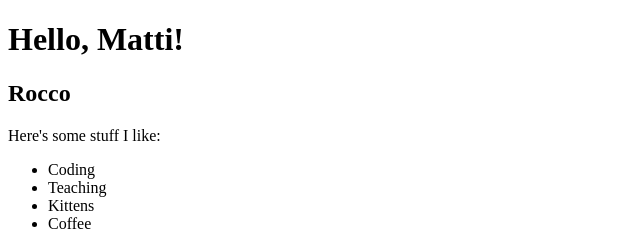
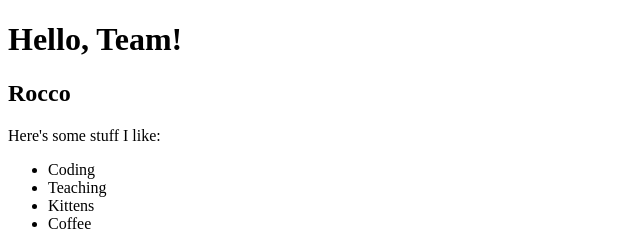
Before and after one commit to gbc19-imm/team-testing-project, a plain HTML site: page index.html in a window 1280 px wide. Shown: the top 240 px of the page, 0-640 px from the left. Drawn offline with Linux system fonts and the light colour scheme.

Commit message:
Fixed up the heading.

```diff
--- a/index.html
+++ b/index.html
@@ -7,7 +7,7 @@
     <title>Testing Github Branching</title>
 </head>
 <body>
-    <h1>Hello, Matti!</h1>
+    <h1>Hello, Team!</h1>
     <div id="rocco">
         <h2>Rocco</h2>
         <p>Here's some stuff I like:</p>
```
